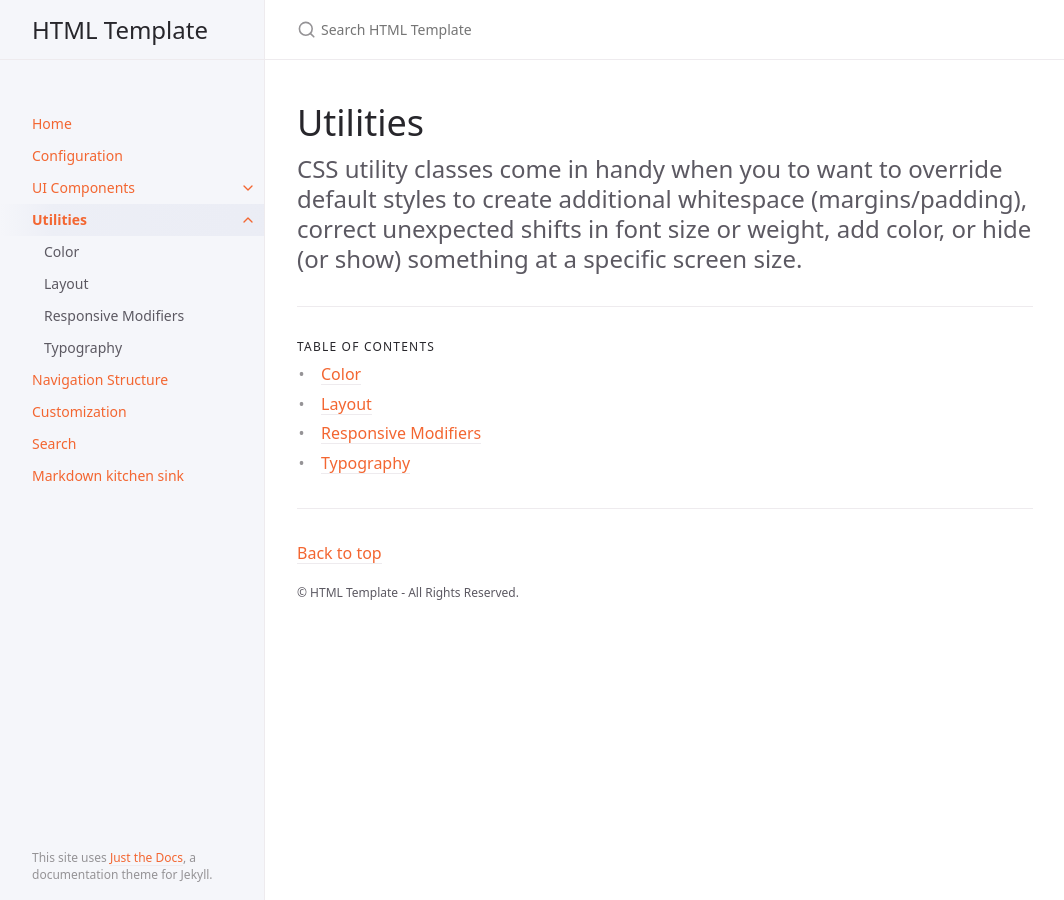
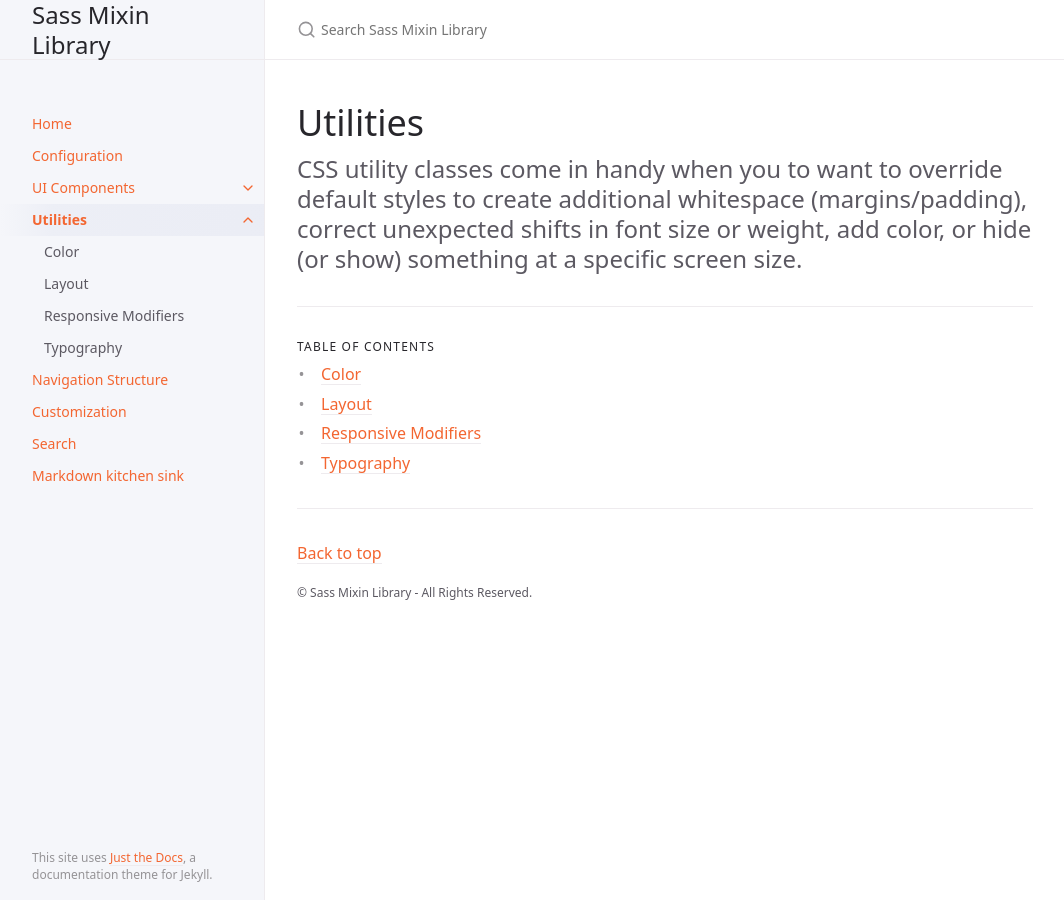
Before and after one commit to sassmixinlibrary/sassmixinlibrary.github.io, a Jekyll site: the page built from docs/utilities/utilities.md, in a window 1280 px wide. Shown: the whole page, without its empty margins (107-1171 px from the left). Built offline with Jekyll 4.4.1, drawn with Linux system fonts in a browser that asks for light colours.

Commit message:
Update _config.yml

```diff
--- a/_config.yml
+++ b/_config.yml
@@ -13,10 +13,10 @@
 # you will see them accessed via {{ site.title }}, {{ site.github_repo }}, and so on.
 # You can create any custom variable you would like, and they will be accessible
 # in the templates via {{ site.myvariable }}.
-title: HTML Template
-description: A professional HTML template designed to help build fast, robust, and adaptable websites.
+title: Sass Mixin Library
+description: A simple, lightweight, yet powerful mixin library for Sass.
 baseurl: "" # the subpath of your site, e.g. /blog
-url: "https://h5tl.github.io" # the base hostname & protocol for your site, e.g. http://example.com
+url: "https://sassmixinlibrary.github.io" # the base hostname & protocol for your site, e.g. http://example.com
 
 permalink: pretty
 exclude: ["node_modules/", "*.gemspec", "*.gem", "Gemfile", "Gemfile.lock", "package.json", "package-lock.json",  "script/", "LICENSE.txt", "lib/", "bin/", "README.md", "Rakefile"
@@ -81,7 +81,7 @@ nav_sort: case_sensitive # Capital letters sorted before lowercase
 back_to_top: true
 back_to_top_text: "Back to top"
 
-footer_content: "&copy; HTML Template - All Rights Reserved."
+footer_content: "&copy; Sass Mixin Library - All Rights Reserved."
 
 # Footer last edited timestamp
 last_edit_timestamp: true # show or hide edit time - page must have `last_modified_date` defined in the frontmatter
```
